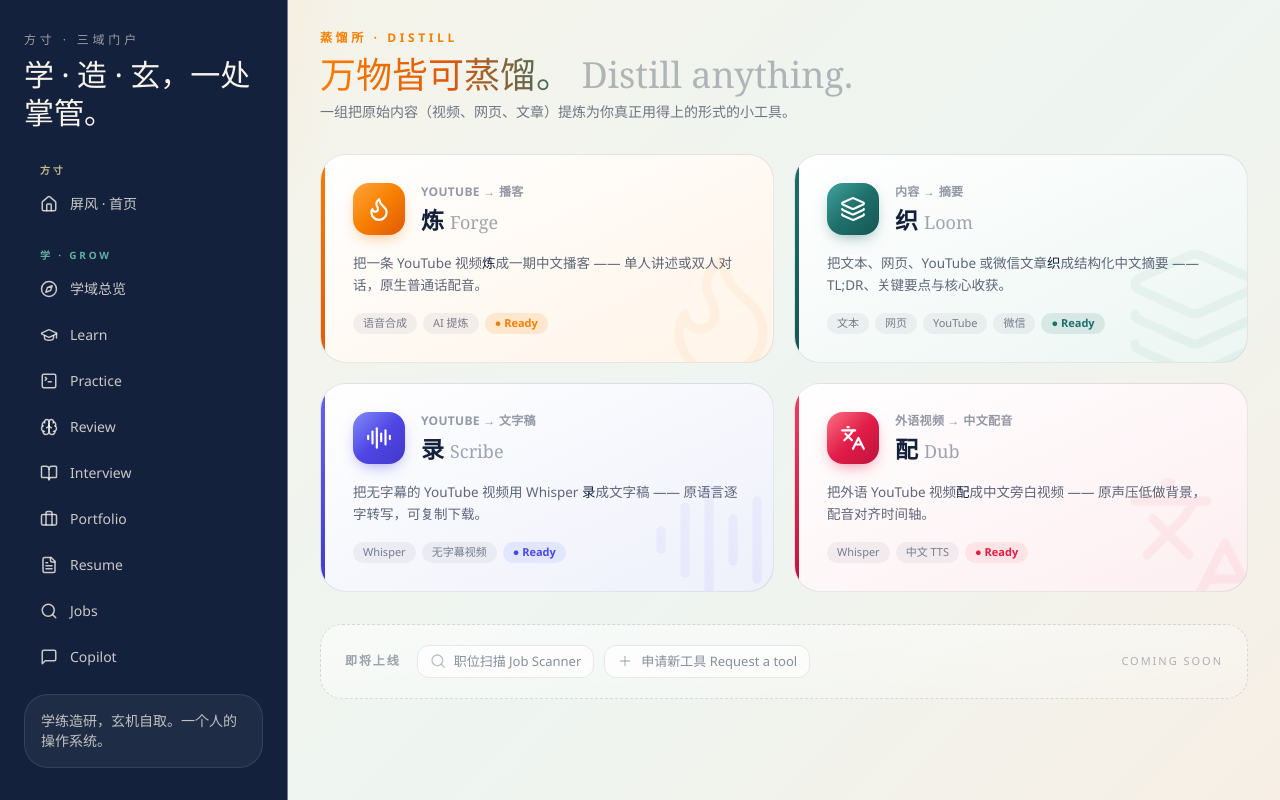
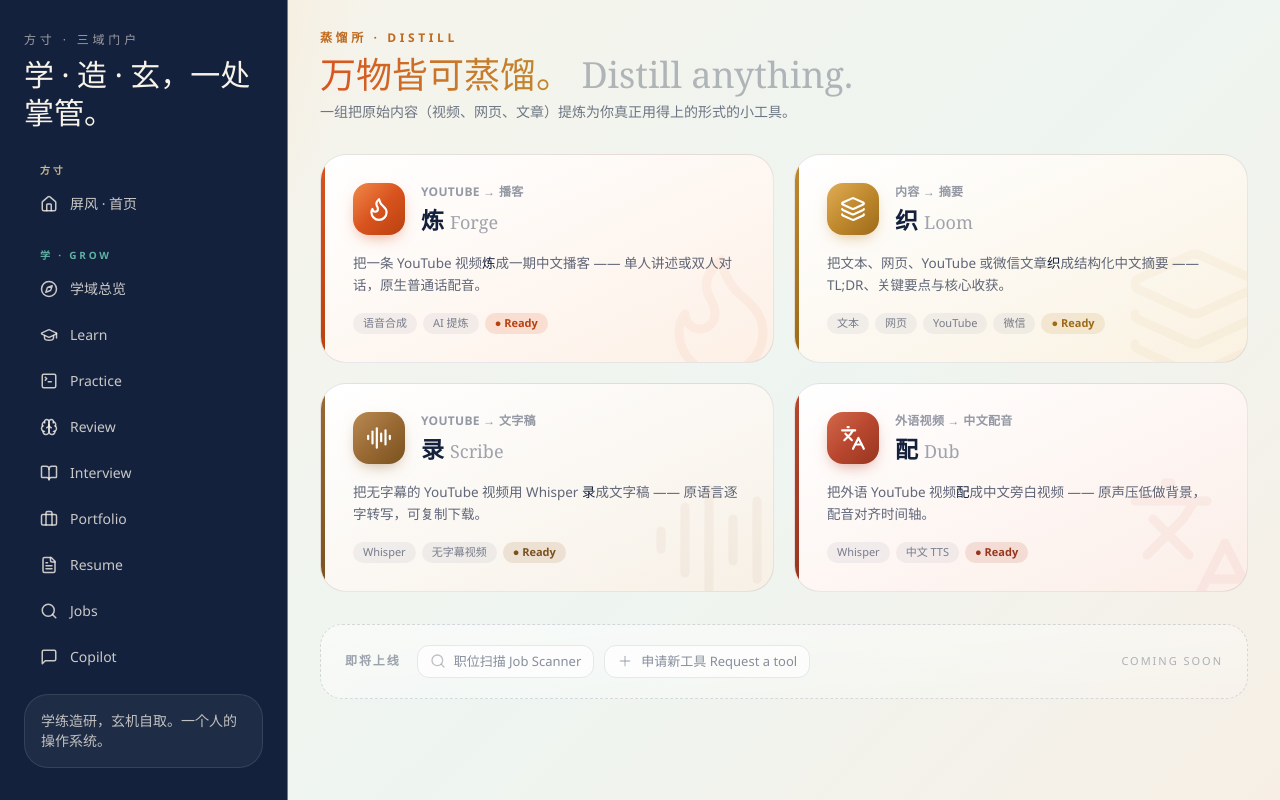
Before and after one commit to stinger0962/AIEngineerPortal, a Next.js app in the folder frontend/: page /toolkits in a window 1280 px wide. Built offline with nearby package versions, Linux system fonts and the light colour scheme.

Commit message:
style(toolkits): re-tint 蒸馏所 to a cohesive warm copper family (炼焰铜/织赤金/录古铜/配朱赭) to match the 造 folding-screen

```diff
--- a/frontend/src/app/toolkits/page.tsx
+++ b/frontend/src/app/toolkits/page.tsx
@@ -6,11 +6,11 @@
     <div className="space-y-8">
       {/* Header */}
       <div>
-        <span className="text-xs font-semibold uppercase tracking-[0.3em] text-ember">
+        <span className="text-xs font-semibold uppercase tracking-[0.3em] text-[#bf6a1e]">
           蒸馏所 · Distill
         </span>
         <h1 className="font-display text-4xl mt-2 leading-[1.05]">
-          <span className="bg-gradient-to-r from-ember via-[#e0590a] to-[#1f6f6b] bg-clip-text text-transparent">
+          <span className="bg-gradient-to-r from-[#d9531e] via-[#c9772a] to-[#c0892e] bg-clip-text text-transparent">
             万物皆可蒸馏。
           </span>{" "}
           <span className="text-ink/30 font-medium">Distill anything.</span>
@@ -22,13 +22,13 @@
 
       {/* Ready tools — equal height */}
       <div className="grid grid-cols-1 lg:grid-cols-2 gap-5 items-stretch">
-        {/* Forge */}
+        {/* Forge — 焰铜 flame-copper */}
         <Link href="/toolkits/podcast" className="block h-full group">
-          <div className="relative h-full flex flex-col overflow-hidden rounded-[26px] border border-ink/10 bg-gradient-to-br from-white to-[#fff4e8] p-7 pl-8 transition-all duration-200 hover:-translate-y-1 hover:border-ember/40 hover:shadow-[0_22px_46px_-18px_rgba(247,127,0,0.4)]">
-            <span className="absolute left-0 top-0 bottom-0 w-1 bg-gradient-to-b from-ember to-[#e0590a]" />
-            <Flame className="pointer-events-none absolute -right-5 -bottom-6 w-36 h-36 text-ember opacity-[0.05]" strokeWidth={1.5} />
+          <div className="relative h-full flex flex-col overflow-hidden rounded-[26px] border border-ink/10 bg-gradient-to-br from-white to-[#fdf0e6] p-7 pl-8 transition-all duration-200 hover:-translate-y-1 hover:border-[#d9531e]/40 hover:shadow-[0_22px_46px_-18px_rgba(217,83,30,0.4)]">
+            <span className="absolute left-0 top-0 bottom-0 w-1 bg-gradient-to-b from-[#d9531e] to-[#b8410f]" />
+            <Flame className="pointer-events-none absolute -right-5 -bottom-6 w-36 h-36 text-[#d9531e] opacity-[0.05]" strokeWidth={1.5} />
             <div className="relative z-10 flex items-start gap-4">
-              <div className="flex-shrink-0 w-[52px] h-[52px] rounded-[16px] bg-gradient-to-br from-[#ffa53d] via-ember to-[#e0590a] text-white flex items-center justify-center shadow-[0_6px_16px_-6px_rgba(247,127,0,0.6)]">
+              <div className="flex-shrink-0 w-[52px] h-[52px] rounded-[16px] bg-gradient-to-br from-[#f0894a] via-[#d9531e] to-[#b8410f] text-white flex items-center justify-center shadow-[0_6px_16px_-6px_rgba(217,83,30,0.6)]">
                 <Flame className="w-[26px] h-[26px]" strokeWidth={2} />
               </div>
               <div>
@@ -44,18 +44,18 @@
             <div className="relative z-10 flex flex-wrap gap-1.5 mt-auto pt-4">
               <span className="text-[11px] px-2.5 py-0.5 rounded-full font-medium bg-ink/5 text-ink/55">语音合成</span>
               <span className="text-[11px] px-2.5 py-0.5 rounded-full font-medium bg-ink/5 text-ink/55">AI 提炼</span>
-              <span className="text-[11px] px-2.5 py-0.5 rounded-full font-semibold bg-ember/[0.14] text-ember">● Ready</span>
+              <span className="text-[11px] px-2.5 py-0.5 rounded-full font-semibold bg-[#d9531e]/[0.14] text-[#b8410f]">● Ready</span>
             </div>
           </div>
         </Link>
 
-        {/* Loom */}
+        {/* Loom — 赤金 amber-gold */}
         <Link href="/toolkits/summarize" className="block h-full group">
-          <div className="relative h-full flex flex-col overflow-hidden rounded-[26px] border border-ink/10 bg-gradient-to-br from-white to-[#ecf6f2] p-7 pl-8 transition-all duration-200 hover:-translate-y-1 hover:border-[#1f6f6b]/40 hover:shadow-[0_22px_46px_-18px_rgba(31,111,107,0.38)]">
-            <span className="absolute left-0 top-0 bottom-0 w-1 bg-gradient-to-b from-[#1f6f6b] to-[#155653]" />
-            <Layers className="pointer-events-none absolute -right-5 -bottom-6 w-36 h-36 text-[#1f6f6b] opacity-[0.05]" strokeWidth={1.5} />
+          <div className="relative h-full flex flex-col overflow-hidden rounded-[26px] border border-ink/10 bg-gradient-to-br from-white to-[#faf2e2] p-7 pl-8 transition-all duration-200 hover:-translate-y-1 hover:border-[#c0892e]/40 hover:shadow-[0_22px_46px_-18px_rgba(192,137,46,0.38)]">
+            <span className="absolute left-0 top-0 bottom-0 w-1 bg-gradient-to-b from-[#c0892e] to-[#9c6a18]" />
+            <Layers className="pointer-events-none absolute -right-5 -bottom-6 w-36 h-36 text-[#c0892e] opacity-[0.05]" strokeWidth={1.5} />
             <div className="relative z-10 flex items-start gap-4">
-              <div className="flex-shrink-0 w-[52px] h-[52px] rounded-[16px] bg-gradient-to-br from-[#3fa39d] via-[#1f6f6b] to-[#155653] text-white flex items-center justify-center shadow-[0_6px_16px_-6px_rgba(31,111,107,0.6)]">
+              <div className="flex-shrink-0 w-[52px] h-[52px] rounded-[16px] bg-gradient-to-br from-[#e0ad55] via-[#c0892e] to-[#9c6a18] text-white flex items-center justify-center shadow-[0_6px_16px_-6px_rgba(192,137,46,0.6)]">
                 <Layers className="w-[26px] h-[26px]" strokeWidth={2} />
               </div>
               <div>
@@ -73,18 +73,18 @@
               <span className="text-[11px] px-2.5 py-0.5 rounded-full font-medium bg-ink/5 text-ink/55">网页</span>
               <span className="text-[11px] px-2.5 py-0.5 rounded-full font-medium bg-ink/5 text-ink/55">YouTube</span>
               <span className="text-[11px] px-2.5 py-0.5 rounded-full font-medium bg-ink/5 text-ink/55">微信</span>
-              <span className="text-[11px] px-2.5 py-0.5 rounded-full font-semibold bg-[#1f6f6b]/[0.12] text-[#1f6f6b]">● Ready</span>
+              <span className="text-[11px] px-2.5 py-0.5 rounded-full font-semibold bg-[rgba(192,137,46,0.14)] text-[#9c6a18]">● Ready</span>
             </div>
           </div>
         </Link>
 
-        {/* Scribe */}
+        {/* Scribe — 古铜 antique-bronze */}
         <Link href="/toolkits/scribe" className="block h-full group">
-          <div className="relative h-full flex flex-col overflow-hidden rounded-[26px] border border-ink/10 bg-gradient-to-br from-white to-[#eef0fb] p-7 pl-8 transition-all duration-200 hover:-translate-y-1 hover:border-indigo-400/50 hover:shadow-[0_22px_46px_-18px_rgba(79,70,229,0.4)]">
-            <span className="absolute left-0 top-0 bottom-0 w-1 bg-gradient-to-b from-indigo-500 to-indigo-700" />
-            <AudioLines className="pointer-events-none absolute -right-5 -bottom-6 w-36 h-36 text-indigo-600 opacity-[0.05]" strokeWidth={1.5} />
+          <div className="relative h-full flex flex-col overflow-hidden rounded-[26px] border border-ink/10 bg-gradient-to-br from-white to-[#f7f0e6] p-7 pl-8 transition-all duration-200 hover:-translate-y-1 hover:border-[#9a6a34]/50 hover:shadow-[0_22px_46px_-18px_rgba(154,106,52,0.4)]">
+            <span className="absolute left-0 top-0 bottom-0 w-1 bg-gradient-to-b from-[#9a6a34] to-[#7a521f]" />
+            <AudioLines className="pointer-events-none absolute -right-5 -bottom-6 w-36 h-36 text-[#9a6a34] opacity-[0.05]" strokeWidth={1.5} />
             <div className="relative z-10 flex items-start gap-4">
-              <div className="flex-shrink-0 w-[52px] h-[52px] rounded-[16px] bg-gradient-to-br from-indigo-400 via-indigo-600 to-indigo-700 text-white flex items-center justify-center shadow-[0_6px_16px_-6px_rgba(79,70,229,0.6)]">
+              <div className="flex-shrink-0 w-[52px] h-[52px] rounded-[16px] bg-gradient-to-br from-[#b88a52] via-[#9a6a34] to-[#7a521f] text-white flex items-center justify-center shadow-[0_6px_16px_-6px_rgba(154,106,52,0.6)]">
                 <AudioLines className="w-[26px] h-[26px]" strokeWidth={2} />
               </div>
               <div>
@@ -100,18 +100,18 @@
             <div className="relative z-10 flex flex-wrap gap-1.5 mt-auto pt-4">
               <span className="text-[11px] px-2.5 py-0.5 rounded-full font-medium bg-ink/5 text-ink/55">Whisper</span>
               <span className="text-[11px] px-2.5 py-0.5 rounded-full font-medium bg-ink/5 text-ink/55">无字幕视频</span>
-              <span className="text-[11px] px-2.5 py-0.5 rounded-full font-semibold bg-indigo-100 text-indigo-600">● Ready</span>
+              <span className="text-[11px] px-2.5 py-0.5 rounded-full font-semibold bg-[rgba(154,106,52,0.15)] text-[#7a521f]">● Ready</span>
             </div>
           </div>
         </Link>
 
-        {/* Dub */}
+        {/* Dub — 朱赭 cinnabar-earth */}
         <Link href="/toolkits/dub" className="block h-full group">
-          <div className="relative h-full flex flex-col overflow-hidden rounded-[26px] border border-ink/10 bg-gradient-to-br from-white to-[#fdeef1] p-7 pl-8 transition-all duration-200 hover:-translate-y-1 hover:border-rose-400/50 hover:shadow-[0_22px_46px_-18px_rgba(225,29,72,0.4)]">
-            <span className="absolute left-0 top-0 bottom-0 w-1 bg-gradient-to-b from-rose-500 to-rose-700" />
-            <Languages className="pointer-events-none absolute -right-5 -bottom-6 w-36 h-36 text-rose-600 opacity-[0.05]" strokeWidth={1.5} />
+          <div className="relative h-full flex flex-col overflow-hidden rounded-[26px] border border-ink/10 bg-gradient-to-br from-white to-[#fceee8] p-7 pl-8 transition-all duration-200 hover:-translate-y-1 hover:border-[#b9472f]/50 hover:shadow-[0_22px_46px_-18px_rgba(185,71,47,0.4)]">
+            <span className="absolute left-0 top-0 bottom-0 w-1 bg-gradient-to-b from-[#b9472f] to-[#97351f]" />
+            <Languages className="pointer-events-none absolute -right-5 -bottom-6 w-36 h-36 text-[#b9472f] opacity-[0.05]" strokeWidth={1.5} />
             <div className="relative z-10 flex items-start gap-4">
-              <div className="flex-shrink-0 w-[52px] h-[52px] rounded-[16px] bg-gradient-to-br from-rose-400 via-rose-600 to-rose-700 text-white flex items-center justify-center shadow-[0_6px_16px_-6px_rgba(225,29,72,0.6)]">
+              <div className="flex-shrink-0 w-[52px] h-[52px] rounded-[16px] bg-gradient-to-br from-[#d2694a] via-[#b9472f] to-[#97351f] text-white flex items-center justify-center shadow-[0_6px_16px_-6px_rgba(185,71,47,0.6)]">
                 <Languages className="w-[26px] h-[26px]" strokeWidth={2} />
               </div>
               <div>
@@ -127,7 +127,7 @@
             <div className="relative z-10 flex flex-wrap gap-1.5 mt-auto pt-4">
               <span className="text-[11px] px-2.5 py-0.5 rounded-full font-medium bg-ink/5 text-ink/55">Whisper</span>
               <span className="text-[11px] px-2.5 py-0.5 rounded-full font-medium bg-ink/5 text-ink/55">中文 TTS</span>
-              <span className="text-[11px] px-2.5 py-0.5 rounded-full font-semibold bg-rose-100 text-rose-600">● Ready</span>
+              <span className="text-[11px] px-2.5 py-0.5 rounded-full font-semibold bg-[rgba(185,71,47,0.14)] text-[#97351f]">● Ready</span>
             </div>
           </div>
         </Link>
```
